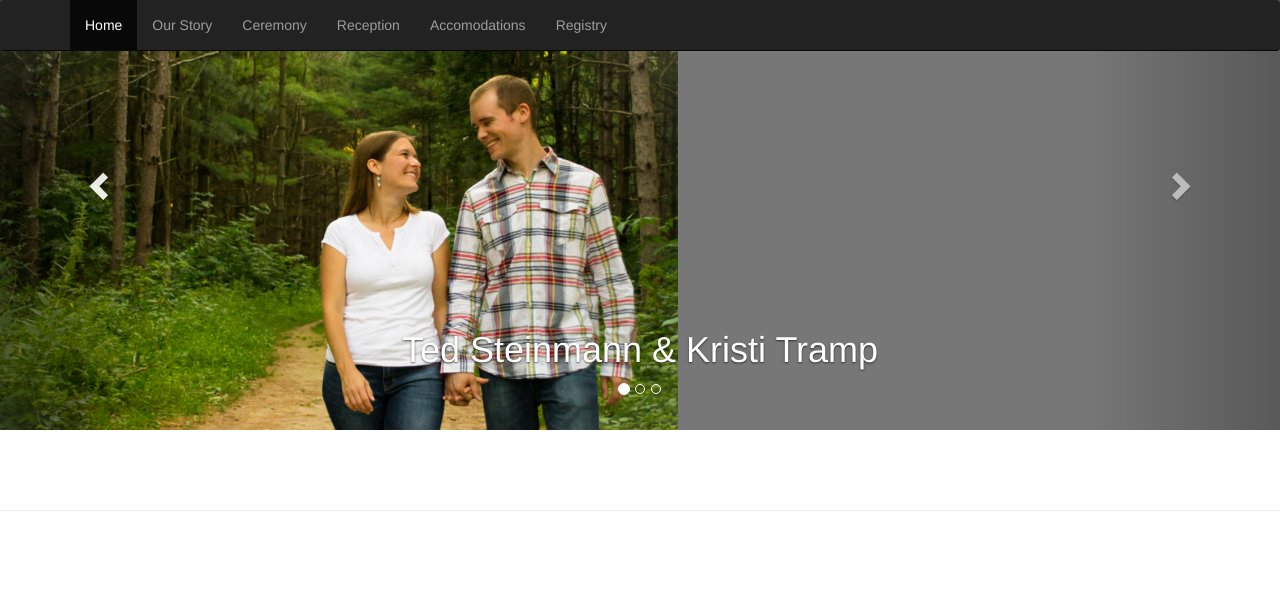
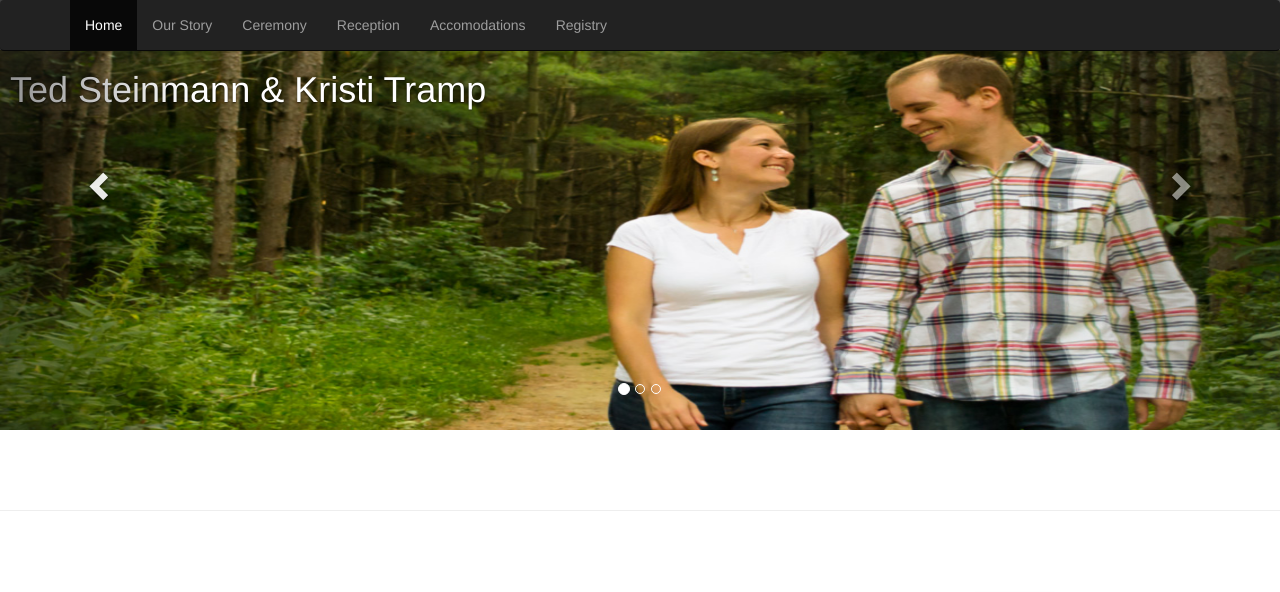
Before and after one commit to tedsteinmann/wedding, a PHP site: page / in a window 1280 px wide. Shown: the top 592 px of the page. Run offline with PHP 8.4, Linux system fonts and the light colour scheme; some libraries are stand-ins or nearby versions.

Commit message:
Banner caption updates and mangrove picture

```diff
--- a/assets/css/carousel.css
+++ b/assets/css/carousel.css
@@ -43,10 +43,10 @@ body {
   position: absolute;
   top: 0;
 
-  rigth:0;
+  /*rigth:0;
 
-  /*left: 0;
-  min-width: 100%; */
+  left: 0;*/
+  min-width: 100%;
   height: 500px;
 
   padding-top: 120px;
--- a/index.html
+++ b/index.html
@@ -87,8 +87,8 @@
         <div class="item active">
           <img src="assets/img/banner/lebanon-hills.jpg" alt="Ted & Kristi Lebanon Hills" >
           <div class="container">
-            <div class="carousel-caption">
-              <h1>Ted Steinmann & Kristi Tramp</h1>
+            <div class="carousel-caption" style="top:100px;left:10px;">
+              <h1 style="text-align:left;">Ted Steinmann & Kristi Tramp</h1>
               <!-- <p>02/02/2014 in Eagan, MN</p> -->
               <!--<p><a class="btn btn-large btn-primary" href="#">Sign up today</a></p>-->
             </div>
@@ -97,15 +97,15 @@
         <div class="item">
           <img src="assets/img/banner/lebanon-hills-2.JPG" alt="Second slide">
           <div class="container">
-            <div class="carousel-caption">
-              <h1>February 22, 2014</h1>
+            <div class="carousel-caption" style="bottom:0;">
+              <h1 style="text-align:right;">February 22, 2014</h1>
               <!--<p>Cras justo odio, dapibus ac facilisis in, egestas eget quam. Donec id elit non mi porta gravida at eget metus. Nullam id dolor id nibh ultricies vehicula ut id elit.</p>
               <p><a class="btn btn-large btn-primary" href="#">Learn more</a></p>-->
             </div>
           </div>
         </div>
         <div class="item">
-          <img src="assets/img/banner/interstate-state-park.JPG" alt="Third slide">
+          <img src="assets/img/banner/florida-mangroves.jpg" alt="Third slide">
           <div class="container">
             <div class="carousel-caption">
               <h1>Eagan, MN</h1>
```
Also changed, not shown: assets/img/banner/florida-mangroves.jpg (added), assets/img/banner/lebanon-hills-2.JPG, assets/img/banner/lebanon-hills.jpg.
